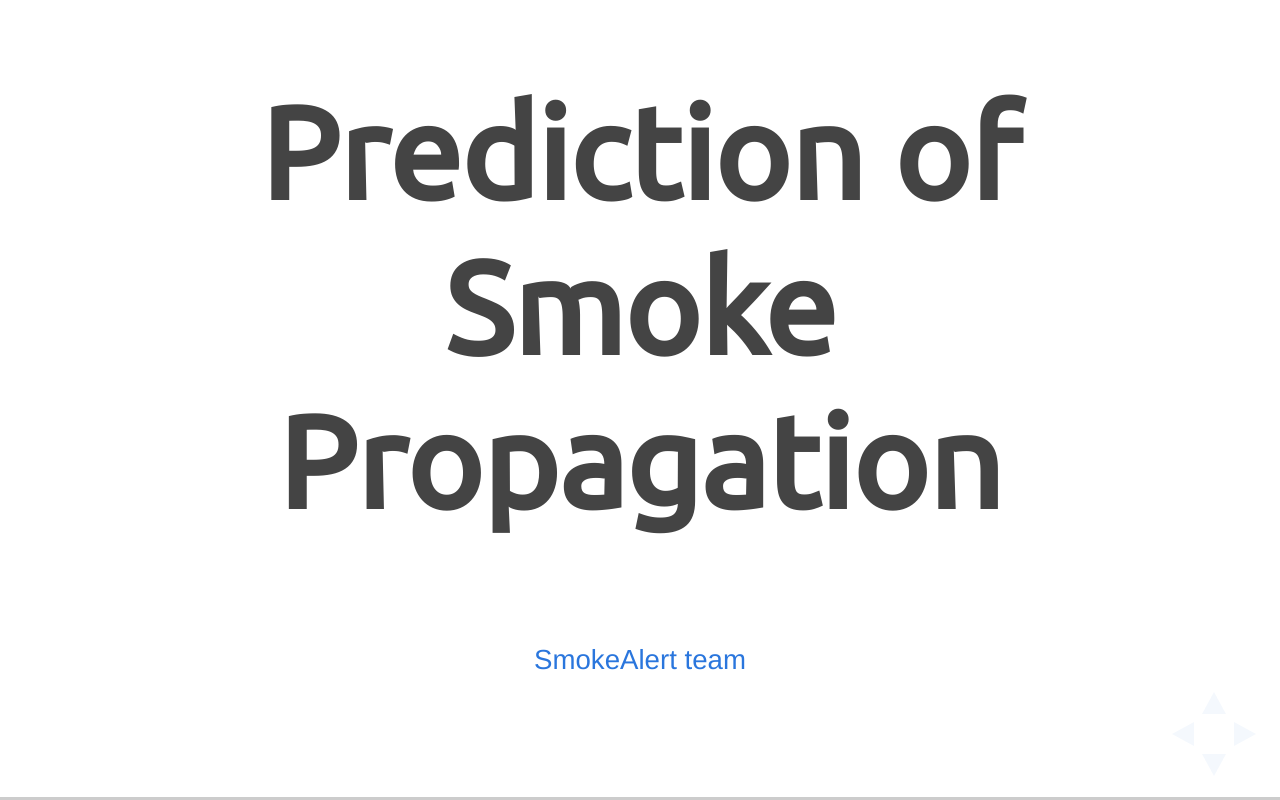
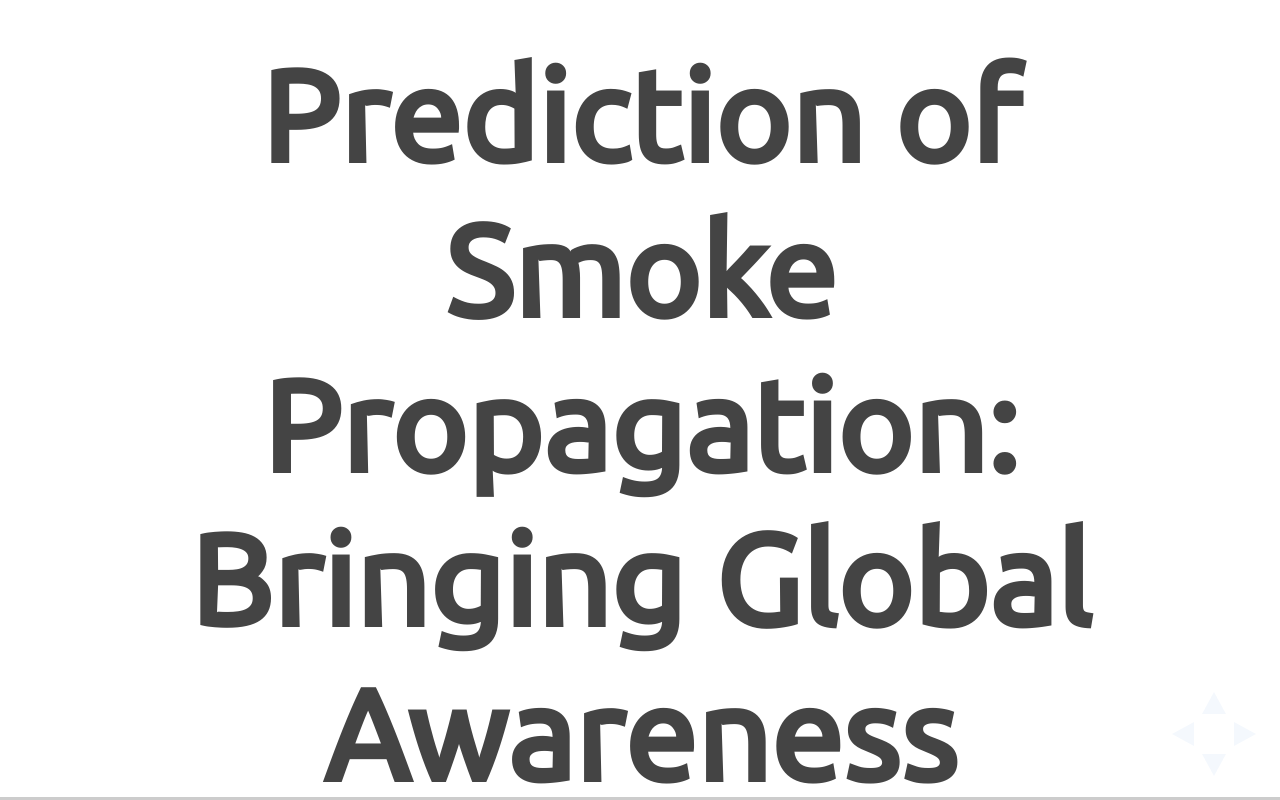
Before and after one commit to lunaticare/smokealert, a website: page docs/index.html in a window 1280 px wide. Drawn offline with Linux system fonts and the light colour scheme.

Commit message:
title slide

```diff
--- a/docs/index.html
+++ b/docs/index.html
@@ -6,8 +6,8 @@
 
 		<title>SmogAlert</title>
 
-		<meta name="description" content="Prediction of Smoke Propagation: Global Awareness">
-		<meta name="author" content="">
+		<meta name="description" content="Prediction of Smoke Propagation: Bringing Global Awareness">
+		<meta name="author" content="SmokeFighters">
 
 		<meta name="apple-mobile-web-app-capable" content="yes">
 		<meta name="apple-mobile-web-app-status-bar-style" content="black-translucent">
@@ -46,10 +46,10 @@
 			<!-- Any section element inside of this container is displayed as a slide -->
 			<div class="slides">
 				<section data-background-image="img/map-bg.jpg">
-					<h1 class="slides_title">Prediction of Smoke Propagation</h1>
+					<h1 class="slides_title">Prediction of Smoke Propagation: Bringing Global Awareness</h1>
 					<br>
 					<p>
-						<small><a href="https://2017.spaceappschallenge.org/challenges/warning-danger-ahead/and-you-can-help-fight-fires/teams/smogfighters/project">SmokeAlert team</a></small>
+						<small><a href="https://2017.spaceappschallenge.org/challenges/warning-danger-ahead/and-you-can-help-fight-fires/teams/smogfighters/project">SmokeFighters team</a></small>
 					</p>
 				</section>
 			</div>
```
